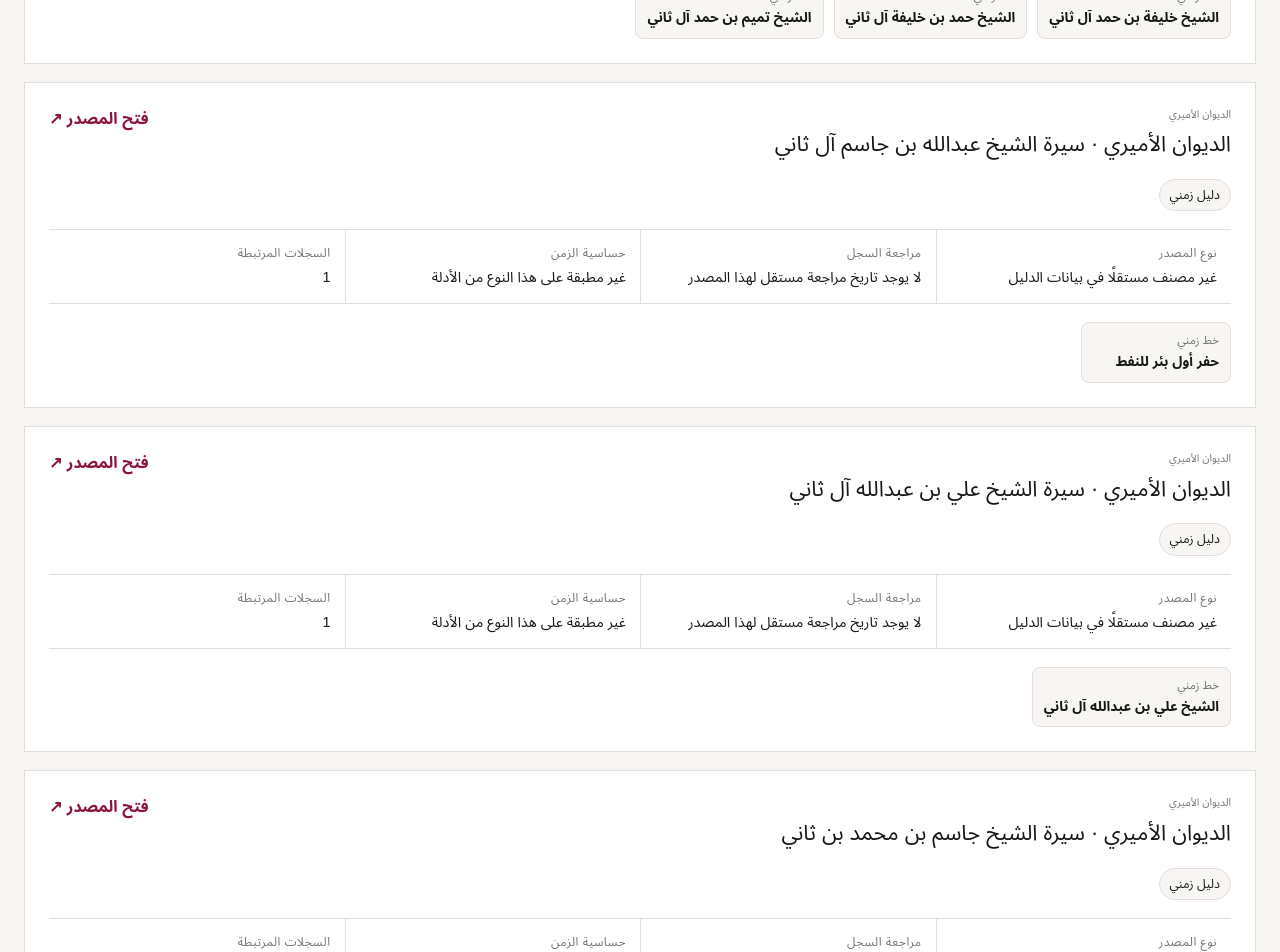
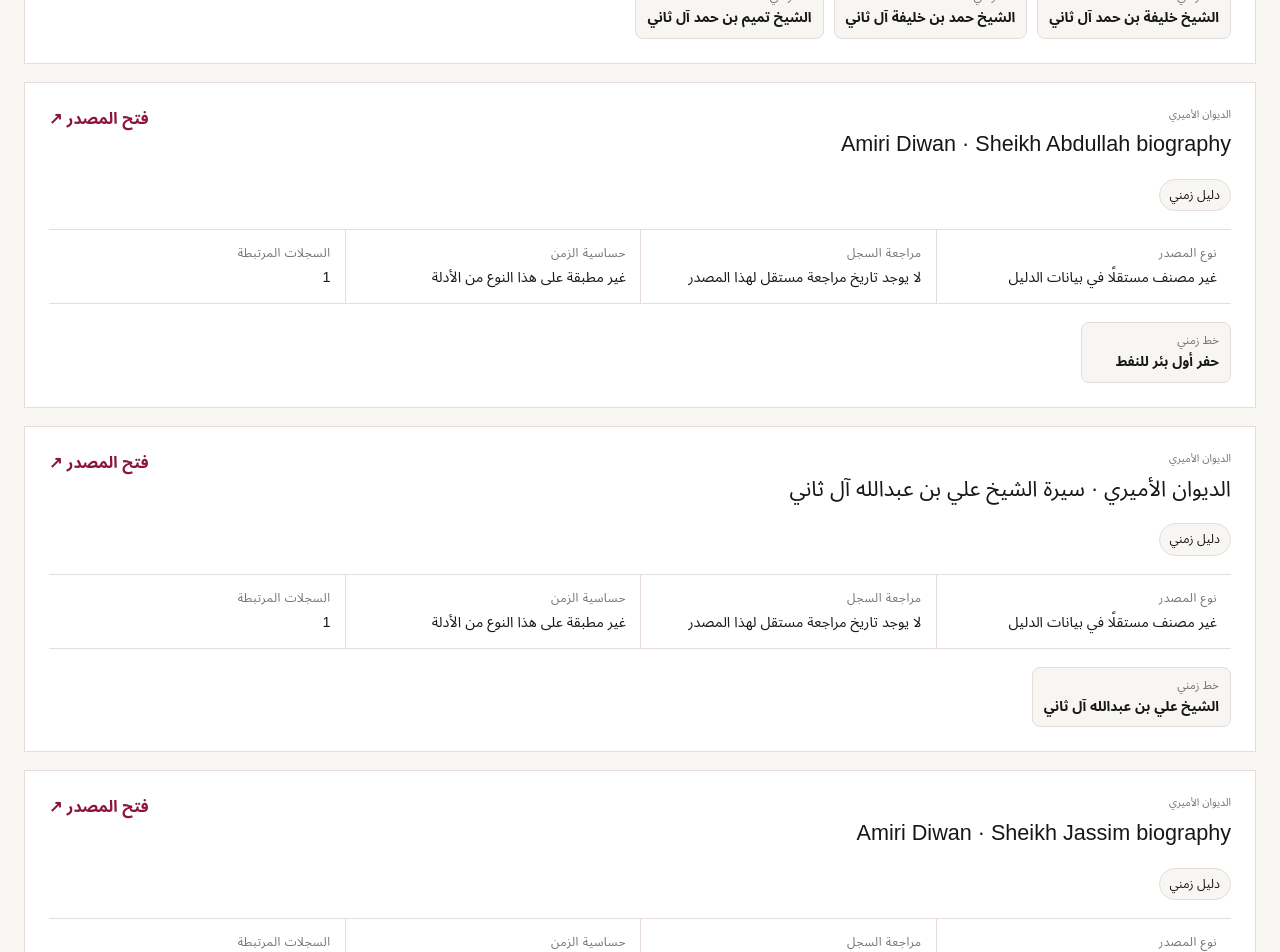
Before and after one commit to 1993bamrhol/qatar-atlas, a Next.js app: page /ar/sources in a window 1280 px wide. Shown: the part 2980-3932 px from the top of the page. Built offline with nearby package versions, Linux system fonts and the light colour scheme.

Commit message:
fix(sources): use canonical Amiri Diwan ruler URLs

```diff
--- a/data/timeline.ts
+++ b/data/timeline.ts
@@ -11,8 +11,8 @@ export const rulerPeriods:TimelineItem[]=[
 {year:"2013",endYear:"Present",title:"Sheikh Tamim bin Hamad Al Thani",category:"Leadership",detail:"Current Amir; the official timeline records the period from 2013 to present.",sourceLabel:"Amiri Diwan · Qatar's Rulers",sourceUrl:"https://www.diwan.gov.qa/en/about-qatar/qatars-rulers"}];
 export const historicalMilestones:TimelineItem[]=[
 {year:"1868",title:"Agreement with British authorities in the Gulf",category:"State",detail:"The Amiri Diwan history page describes the agreement signed by Sheikh Mohammed bin Thani as recognizing Qatar's sovereignty.",sourceLabel:"Amiri Diwan · History of Qatar",sourceUrl:"https://diwan.gov.qa/en/About-Qatar/History-of-Qatar"},
-{year:"1893",title:"Battle of Wajbah",category:"State",detail:"Recorded by the Amiri Diwan as a landmark event during Sheikh Jassim's period.",sourceLabel:"Amiri Diwan · Sheikh Jassim biography",sourceUrl:"https://www.diwan.gov.qa/en/about-qatar/qatars-rulers/sheikh-jassim-bin-mohammed-bin-thani"},
-{year:"1938",title:"First oil well drilled",category:"Economy",detail:"The first oil well was drilled in October 1938; oil was discovered at Dukhan in January 1940.",sourceLabel:"Amiri Diwan · Sheikh Abdullah biography",sourceUrl:"https://www.diwan.gov.qa/en/about-qatar/qatars-rulers/sheikh-abdullah-bin-jassim-al-thani"},
+{year:"1893",title:"Battle of Wajbah",category:"State",detail:"Recorded by the Amiri Diwan as a landmark event during Sheikh Jassim's period.",sourceLabel:"Amiri Diwan · Sheikh Jassim biography",sourceUrl:"https://diwan.gov.qa/en/About-Qatar/Qatars-Rulers/Sheikh-Jassim-Bin-Mohammed-Bin-Thani"},
+{year:"1938",title:"First oil well drilled",category:"Economy",detail:"The first oil well was drilled in October 1938; oil was discovered at Dukhan in January 1940.",sourceLabel:"Amiri Diwan · Sheikh Abdullah biography",sourceUrl:"https://diwan.gov.qa/about-qatar/qatars-rulers/sheikh-abdullah-bin-jassim-al-thani?sc_lang=en"},
 {year:"1949",title:"First onshore oil shipment exported",category:"Economy",detail:"The Amiri Diwan records the first shipment on 29 December 1949.",sourceLabel:"Amiri Diwan · Sheikh Ali biography",sourceUrl:"https://www.diwan.gov.qa/en/about-qatar/qatars-rulers/sheikh-ali-bin-abdullah-al-thani"},
 {year:"1971",title:"Independence",category:"State",detail:"The 1916 treaty was ended on 3 September 1971, marking a new phase in Qatar's history.",sourceLabel:"Amiri Diwan · History of Qatar",sourceUrl:"https://diwan.gov.qa/en/About-Qatar/History-of-Qatar"},
 {year:"2008",title:"Qatar National Vision 2030 launched",category:"Strategy",detail:"National long-term vision launched in 2008.",sourceLabel:"Government Communications Office · QNV 2030",sourceUrl:"https://www.gco.gov.qa/en/state-of-qatar/qatar-national-vision-2030/our-story/"},
```
